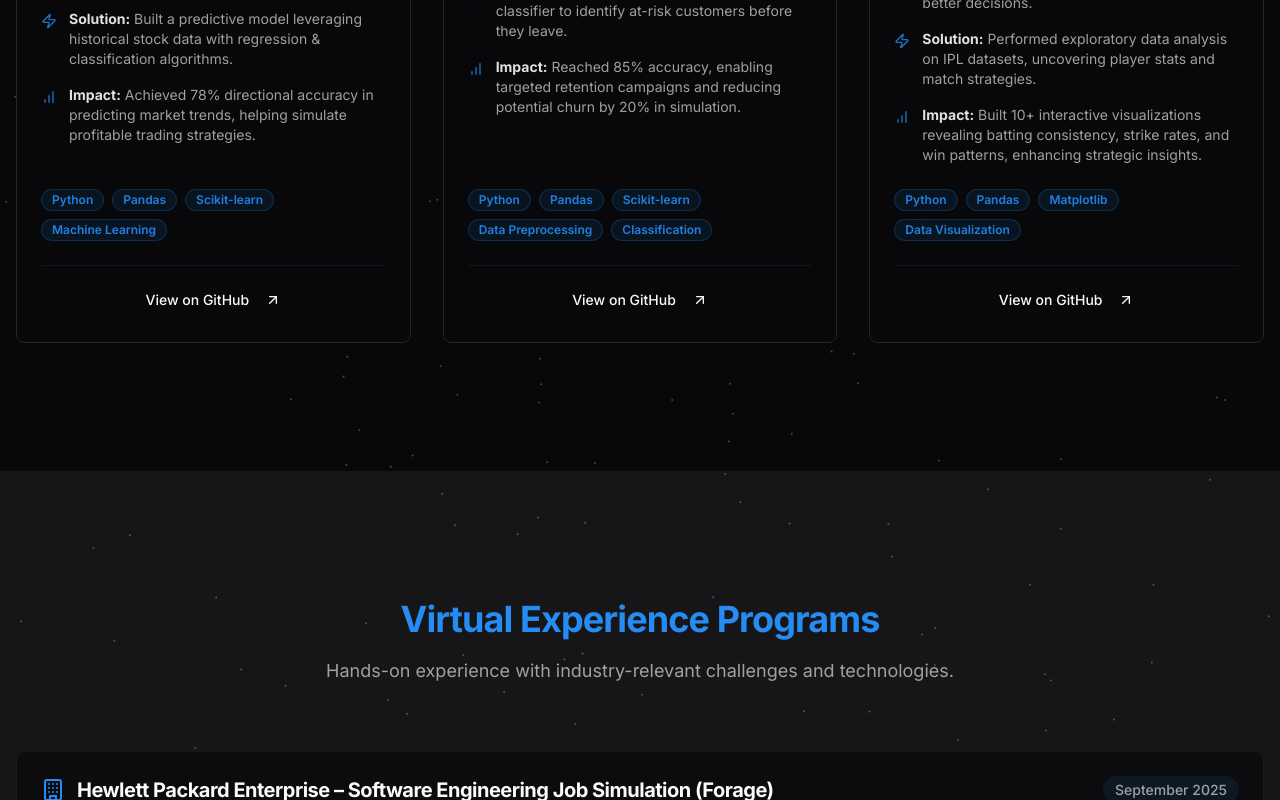
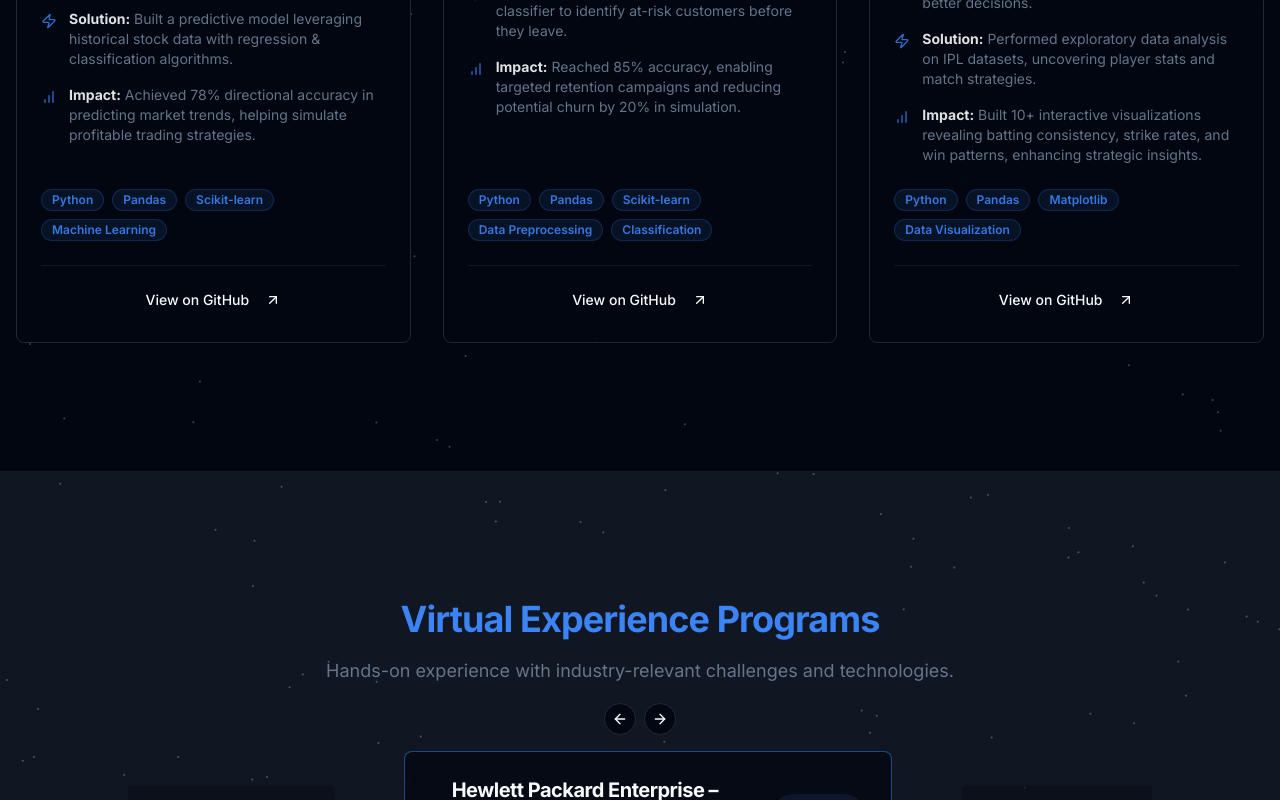
Before and after one commit to AnshulJagotra/jagotra-anshul, a Next.js app: page / in a window 1280 px wide. Shown: the part 2000-2800 px from the top of the page. Built offline with nearby package versions, Linux system fonts and the light colour scheme.

Commit message:
feat: Add light mode, animate hero, and improve mobile layout

```diff
--- a/src/app/globals.css
+++ b/src/app/globals.css
@@ -4,27 +4,27 @@
 
 @layer base {
   :root {
-    --background: 210 20% 98%;
-    --foreground: 240 10% 3.9%;
-    --card: 0 0% 100%;
-    --card-foreground: 240 10% 3.9%;
-    --popover: 0 0% 100%;
-    --popover-foreground: 240 10% 3.9%;
-    --primary: 196 84% 51%;
-    --primary-foreground: 0 0% 100%;
-    --secondary: 210 20% 94%;
-    --secondary-foreground: 210 10% 20%;
-    --muted: 210 20% 94%;
-    --muted-foreground: 240 3.8% 46.1%;
-    --accent: 153 62% 51%;
-    --accent-foreground: 0 0% 100%;
-    --destructive: 0 84.2% 60.2%;
-    --destructive-foreground: 0 0% 98%;
-    --border: 210 10% 85%;
-    --input: 210 10% 85%;
-    --ring: 196 84% 51%;
-    --chart-1: 196 84% 51%;
-    --chart-2: 167 60% 43%;
+    --background: 163 65% 81%;
+    --foreground: 178 50% 15%;
+    --card: 163 60% 90%;
+    --card-foreground: 178 50% 15%;
+    --popover: 163 60% 90%;
+    --popover-foreground: 178 50% 15%;
+    --primary: 178 89% 38%;
+    --primary-foreground: 178 20% 98%;
+    --secondary: 170 60% 92%;
+    --secondary-foreground: 178 50% 20%;
+    --muted: 170 60% 92%;
+    --muted-foreground: 178 25% 45%;
+    --accent: 175 80% 45%;
+    --accent-foreground: 175 20% 98%;
+    --destructive: 0 84% 60%;
+    --destructive-foreground: 0 0% 100%;
+    --border: 170 40% 85%;
+    --input: 170 40% 85%;
+    --ring: 178 89% 38%;
+    --chart-1: 178 89% 38%;
+    --chart-2: 175 80% 45%;
     --chart-3: 350 78% 60%;
     --chart-4: 280 65% 60%;
     --chart-5: 48 96% 58%;
@@ -32,27 +32,27 @@
   }
 
   .dark {
-    --background: 240 10% 3.9%;
-    --foreground: 0 0% 98%;
-    --card: 240 10% 3.9%;
-    --card-foreground: 0 0% 98%;
-    --popover: 240 10% 3.9%;
-    --popover-foreground: 0 0% 98%;
-    --primary: 210 90% 55%;
-    --primary-foreground: 0 0% 100%;
-    --secondary: 240 4% 15%;
-    --secondary-foreground: 0 0% 98%;
-    --muted: 240 4% 15%;
-    --muted-foreground: 0 0% 63%;
-    --accent: 240 4% 15%;
-    --accent-foreground: 0 0% 98%;
+    --background: 224 71% 4%;
+    --foreground: 210 40% 98%;
+    --card: 224 71% 4%;
+    --card-foreground: 210 40% 98%;
+    --popover: 224 71% 4%;
+    --popover-foreground: 210 40% 98%;
+    --primary: 217 91% 60%;
+    --primary-foreground: 210 40% 98%;
+    --secondary: 215 28% 17%;
+    --secondary-foreground: 210 40% 98%;
+    --muted: 215 28% 17%;
+    --muted-foreground: 215 16% 47%;
+    --accent: 260 84% 75%;
+    --accent-foreground: 210 40% 98%;
     --destructive: 0 63% 31%;
-    --destructive-foreground: 0 0% 98%;
-    --border: 240 4% 15%;
-    --input: 240 4% 15%;
-    --ring: 210 90% 55%;
-    --chart-1: 210 90% 55%;
-    --chart-2: 167 60% 43%;
+    --destructive-foreground: 210 40% 98%;
+    --border: 215 28% 17%;
+    --input: 215 28% 17%;
+    --ring: 217 91% 60%;
+    --chart-1: 217 91% 60%;
+    --chart-2: 260 84% 75%;
     --chart-3: 350 78% 60%;
     --chart-4: 280 65% 60%;
     --chart-5: 48 96% 58%;
@@ -141,7 +141,28 @@
     100% { transform: translate(0px, 0px) scale(1); }
   }
 
+  @keyframes float {
+    0% { transform: translateY(0px); }
+    50% { transform: translateY(-20px); }
+    100% { transform: translateY(0px); }
+  }
+
   .animate-blob-1 { animation: blob-1 8s infinite ease-in-out; }
   .animate-blob-2 { animation: blob-2 10s infinite ease-in-out; }
   .animate-blob-3 { animation: blob-3 12s infinite ease-in-out; }
+  .animate-float { animation: float 6s ease-in-out infinite; }
+
+  .carousel-item-container {
+    transform: scale(0.85);
+    opacity: 0.5;
+    transition: transform 0.3s ease-in-out, opacity 0.3s ease-in-out;
+  }
+  .is-active .carousel-item-container {
+    transform: scale(1);
+    opacity: 1;
+  }
+
+  .is-active .carousel-item-container {
+    border-color: hsl(var(--primary) / 0.5);
+  }
 }
--- a/src/app/layout.tsx
+++ b/src/app/layout.tsx
@@ -5,6 +5,7 @@ import { Header } from '@/components/header';
 import { Footer } from '@/components/footer';
 import { Toaster } from '@/components/ui/toaster';
 import { BackgroundEffects } from '@/components/effects/background-effects';
+import { ThemeProvider } from '@/components/theme-provider';
 
 const inter = Inter({ subsets: ['latin'], variable: '--font-inter' });
 
@@ -53,13 +54,14 @@ export default function RootLayout({
   children: React.ReactNode;
 }>) {
   return (
-    <html lang="en" className="dark" suppressHydrationWarning>
+    <html lang="en" suppressHydrationWarning>
       <head>
         <link rel="preconnect" href="https://fonts.googleapis.com" />
         <link rel="preconnect" href="https://fonts.gstatic.com" crossOrigin="anonymous" />
         <link href="https://fonts.googleapis.com/css2?family=Inter:wght@400;500;600;700;900&display=swap" rel="stylesheet" />
       </head>
       <body className={`${inter.variable} font-body antialiased`}>
+        <ThemeProvider attribute="class" defaultTheme="dark" enableSystem>
           <BackgroundEffects />
           <div className="relative z-10 flex min-h-screen flex-col">
             <Header />
@@ -67,6 +69,7 @@ export default function RootLayout({
             <Footer />
           </div>
           <Toaster />
+        </ThemeProvider>
       </body>
     </html>
   );
--- a/src/components/header.tsx
+++ b/src/components/header.tsx
@@ -4,6 +4,7 @@ import Link from 'next/link';
 import { Button } from './ui/button';
 import { Menu, X } from 'lucide-react';
 import { Sheet, SheetContent, SheetTrigger } from './ui/sheet';
+import { ThemeToggle } from '@/components/theme-toggle';
 
 const navLinks = [
   { href: '#about', label: 'About' },
@@ -53,6 +54,7 @@ export function Header() {
         </nav>
 
         <div className="flex items-center gap-2">
+            <ThemeToggle />
           <div className="md:hidden">
             <Sheet open={isSheetOpen} onOpenChange={setSheetOpen}>
               <SheetTrigger asChild>
--- a/src/components/sections/experience.tsx
+++ b/src/components/sections/experience.tsx
@@ -1,6 +1,16 @@
-import React from 'react';
+
+'use client';
+import React, { useState, useEffect, useCallback } from 'react';
 import { Card, CardContent, CardHeader, CardTitle } from '@/components/ui/card';
 import { Building, CheckCircle } from 'lucide-react';
+import {
+  Carousel,
+  CarouselContent,
+  CarouselItem,
+  CarouselNext,
+  CarouselPrevious,
+  type CarouselApi,
+} from "@/components/ui/carousel"
 
 const experiences = [
     {
@@ -36,10 +46,54 @@ const experiences = [
 ];
 
 export function Experience() {
+    const [api, setApi] = useState<CarouselApi>()
+    const [current, setCurrent] = useState(0)
+
+    const updateClasses = useCallback(() => {
+        if (!api) {
+        return
+        }
+        const engine = api.internalEngine();
+        const slides = api.slideNodes();
+
+        slides.forEach((slide, index) => {
+        slide.classList.remove('is-active');
+        if (engine.scrollProgress.get() < 0) {
+            if (index === engine.index.get() && current !== 0) {
+                slide.classList.add('is-active');
+            }
+        } else {
+            if (index === engine.index.get()) {
+                slide.classList.add('is-active');
+            }
+        }
+        });
+
+    }, [api, current]);
+
+    useEffect(() => {
+        if (!api) {
+        return
+        }
+
+        setCurrent(api.selectedScrollSnap())
+        updateClasses();
+
+        api.on("select", () => {
+        setCurrent(api.selectedScrollSnap())
+        updateClasses();
+        })
+        api.on("scroll", () => {
+            updateClasses();
+        })
+        api.on('resize', updateClasses);
+
+    }, [api, updateClasses])
+
   return (
     <section id="experience" className="py-24 sm:py-32 bg-secondary/50">
       <div className="container mx-auto px-4">
-        <div className="text-center mb-16">
+        <div className="text-center mb-16 relative">
           <h2 className="text-3xl font-bold tracking-tight text-primary sm:text-4xl">
             Virtual Experience Programs
           </h2>
@@ -47,9 +101,22 @@ export function Experience() {
             Hands-on experience with industry-relevant challenges and technologies.
           </p>
         </div>
-        <div className="space-y-12">
+        <Carousel
+          setApi={setApi}
+          opts={{
+            align: "center",
+            loop: true,
+          }}
+          className="relative w-full max-w-xs sm:max-w-sm md:max-w-2xl lg:max-w-5xl mx-auto"
+        >
+          <div className="absolute -top-12 left-1/2 -translate-x-1/2 flex gap-2">
+            <CarouselPrevious className="static translate-y-0" />
+            <CarouselNext className="static translate-y-0" />
+          </div>
+          <CarouselContent className='-ml-4'>
             {experiences.map((exp, index) => (
-            <Card key={index} className="bg-card/70 border-border/50 hover:border-primary/50 transition-all duration-300 overflow-hidden backdrop-blur-sm">
+                <CarouselItem key={index} className="md:basis-1/2 lg:basis-1/2 pl-8">
+                    <Card className="carousel-item-container card bg-card/70 border-border/50 group transition-all duration-300 overflow-hidden backdrop-blur-sm h-full flex flex-col min-h-[450px]">
                         <CardHeader>
                             <div className="flex flex-col sm:flex-row justify-between sm:items-center gap-2">
                                 <CardTitle className="text-xl font-bold text-foreground flex items-center gap-3">
@@ -60,7 +127,7 @@ export function Experience() {
                             </div>
                             <p className="text-muted-foreground pt-2">{exp.description}</p>
                         </CardHeader>
-                <CardContent className="flex flex-col gap-4">
+                        <CardContent className="flex flex-col gap-4 flex-grow">
                             <ul className="space-y-3">
                                 {exp.tasks.map((task, taskIndex) => (
                                     <li key={taskIndex} className="flex items-start gap-3">
@@ -71,8 +138,10 @@ export function Experience() {
                             </ul>
                         </CardContent>
                     </Card>
+                </CarouselItem>
             ))}
-        </div>
+          </CarouselContent>
+        </Carousel>
       </div>
     </section>
   );
--- a/src/components/sections/hero.tsx
+++ b/src/components/sections/hero.tsx
@@ -7,7 +7,7 @@ export function Hero() {
   return (
     <section id="home" className="min-h-screen flex items-center justify-center">
       <div className="container mx-auto px-4 z-10">
-        <div className="grid grid-cols-1 md:grid-cols-2 gap-12 items-center">
+        <div className="flex flex-col-reverse md:grid md:grid-cols-2 gap-12 items-center">
             <div className="text-center md:text-left">
                 <h1 className="text-4xl sm:text-5xl md:text-6xl font-extrabold tracking-tight">
                     <span className="bg-gradient-to-r from-primary via-accent to-primary bg-clip-text text-transparent bg-[200%_auto] animate-gradient">
@@ -29,8 +29,8 @@ export function Hero() {
                 </Button>
                 </div>
             </div>
-            <div className="hidden md:flex justify-center items-center h-full relative">
-                <div className="relative w-96 h-96 lg:w-[26rem] lg:h-[26rem]">
+            <div className="flex justify-center items-center h-full relative">
+                <div className="relative w-64 h-64 sm:w-80 sm:h-80 md:w-96 md:h-96 lg:w-[26rem] lg:h-[26rem] animate-float">
                     <figure className="relative w-full h-full rounded-full overflow-hidden shadow-2xl shadow-primary/20 z-10">
                         <Image
                             src="/anshul.png"
--- a/src/components/ui/carousel.tsx
+++ b/src/components/ui/carousel.tsx
@@ -206,9 +206,9 @@ const CarouselPrevious = React.forwardRef<
       variant={variant}
       size={size}
       className={cn(
-        "absolute  h-8 w-8 rounded-full",
+        "absolute h-8 w-8 rounded-full",
         orientation === "horizontal"
-          ? "-left-12 top-1/2 -translate-y-1/2"
+          ? "left-0 top-1/2 -translate-y-1/2 md:left-auto"
           : "-top-12 left-1/2 -translate-x-1/2 rotate-90",
         className
       )}
@@ -237,7 +237,7 @@ const CarouselNext = React.forwardRef<
       className={cn(
         "absolute h-8 w-8 rounded-full",
         orientation === "horizontal"
-          ? "-right-12 top-1/2 -translate-y-1/2"
+          ? "right-0 top-1/2 -translate-y-1/2 md:right-auto"
           : "-bottom-12 left-1/2 -translate-x-1/2 rotate-90",
         className
       )}
```
Also changed, not shown: src/components/sections/certifications.tsx (+84 -9 lines), next-env.d.ts (added), 1 other file (tests, documents, lock files or other folders). Lines whose indentation alone changed are shown as unchanged.
